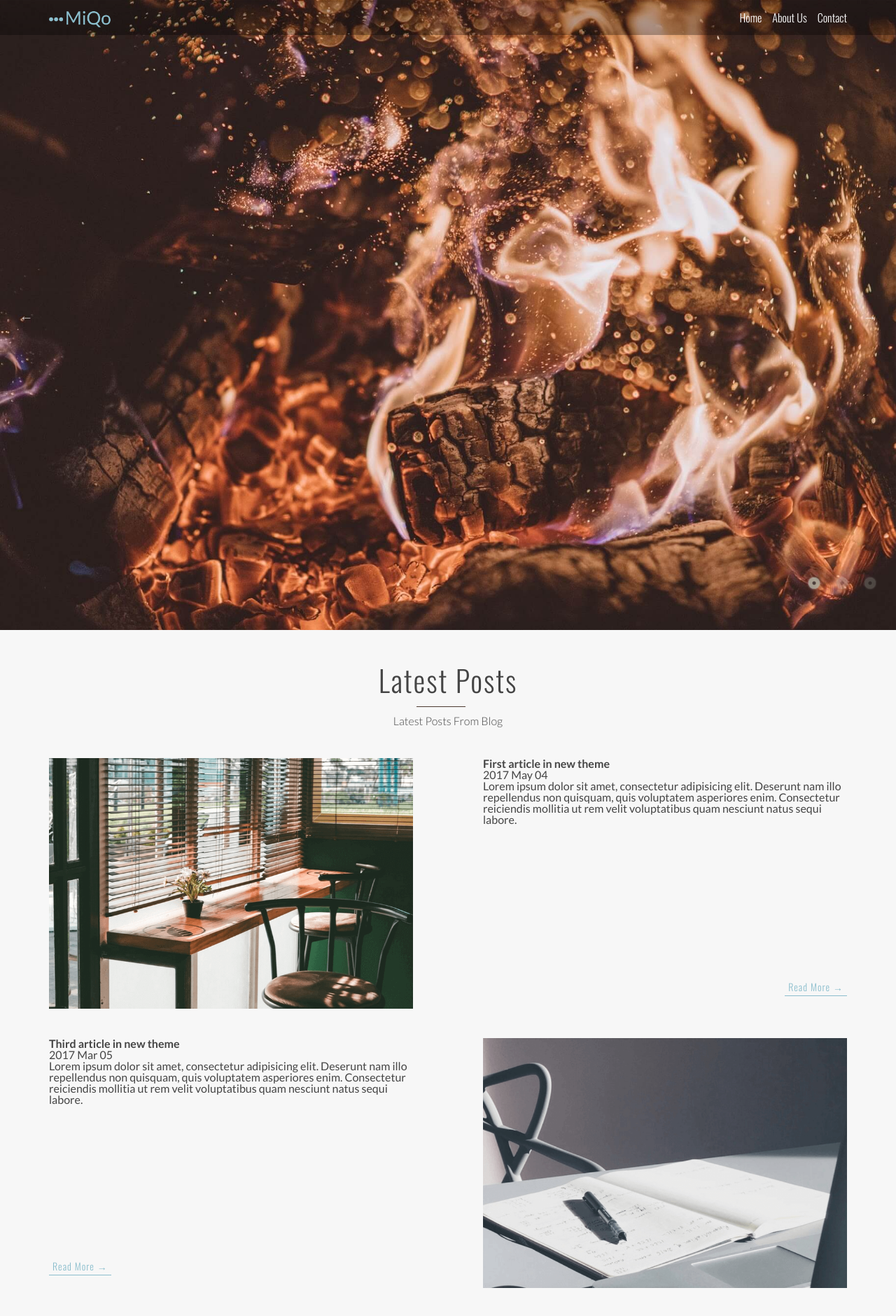
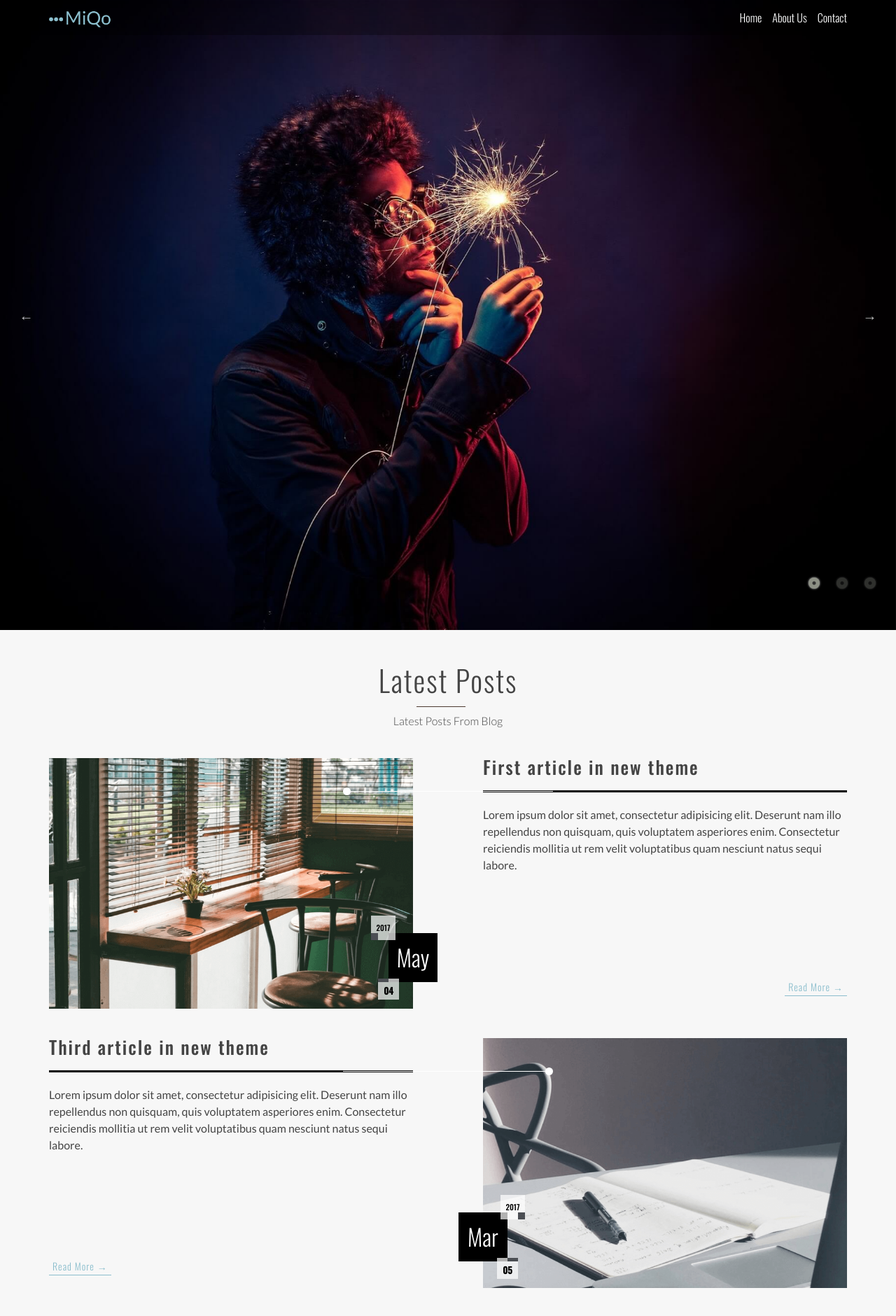
Before and after one commit to sarhov/itsjekyll-miqo, a Jekyll site: the page built from index.html, in a window 1280 px wide. Shown: the top 1880 px of the page at 70% size. Built offline with Jekyll 4.4.1, drawn with Linux system fonts in a browser that asks for light colours; some of the changed text lies outside the part shown.

Commit message:
added styles for home posts

```diff
--- a/_data/slideshow.yml
+++ b/_data/slideshow.yml
@@ -3,7 +3,7 @@ options:
 
 slideshow: true # true/false
 slides:
-  - image: 'slide_2.jpg'
+  - image: 'slide_1.jpg'
     image_type: 'dark' # or 'light', depending on this the text will be lighter or darker to be visible on image
     url: '#'
     title: 'My First Slide Show'
@@ -11,7 +11,7 @@ slides:
     action_text: 'Get It!'
     action_url: '#'
 
-  - image: 'slide_1.jpg'
+  - image: 'slide_2.jpg'
     image_type: 'light' # or 'light', depending on this the text will be lighter or darker to be visible on image
     url: '#'
     title: 'My First Slide Show'
@@ -19,7 +19,7 @@ slides:
     action_text: 'Read More!'
     action_url: '#'
 
-  - image: 'slide_3.jpg'
+  - image: 'slide_1.jpg'
     image_type: 'light' # value 'dark' or 'light', depending on this the text will be lighter or darker to be visible on image
     url: '#'
     title: 'My First Slide Show'
--- a/_includes/latest_posts.liquid
+++ b/_includes/latest_posts.liquid
@@ -15,15 +15,15 @@
 							<a href="{{post.url}}" class="b-post__img-link">
 								<img src="img/{{post.image | prepend: site.baseurl}}" alt="{{post.title}}" class="b-post__img" />
 							</a>
+							<div class="b-post__date">
+								<span class="b-post__date-text b-post__date_year">{{post.date | date: '%Y'}}</span>
+								<span class="b-post__date-text b-post__date_month">{{post.date | date: '%b'}}</span>
+								<span class="b-post__date-text b-post__date_day">{{post.date | date: '%d'}}</span>
+							</div>
 						</div>
 						<div class="b-post__info {% cycle b '', 'is-reversed' %}">
-							<h4 class="b-post__title">{{post.title}}</h4>
-							<div class="b-post__date">
-								<span class="b-post__date-text">{{post.date | date: '%Y'}}</span>
-								<span class="b-post__date-text">{{post.date | date: '%b'}}</span>
-								<span class="b-post__date-text">{{post.date | date: '%d'}}</span>
+							<h4 class="b-post__title"><a href="{{post.url}}">{{post.title}}</a></h4>
 
-							</div>
 							<div class="b-post__desc">{{post.excerpt}}</div>
 							<a href="{{post.url}}" class="b-post__link button">
 								<span class="button__text">Read More </span>
--- a/_sass/_main.scss
+++ b/_sass/_main.scss
@@ -165,15 +165,36 @@ a{
 .b-post{
 	margin-bottom: 40px;
 	position: relative;
+	overflow: hidden;
 	&__media{
 		width: 50%;
 		float: left;
 		padding-right: 50px;
+		position: relative;
 		&.is-reversed{
 			position: relative;
 			right: -50%;
 			padding-right: 0;
 			padding-left: 50px;
+			.b-post__date{
+				left: 15px;
+				&_year{
+					left: auto;
+					right: -25px;
+					&::after{
+						left: auto;
+						right: 0;
+					}
+				}
+				&_day{
+					left: auto;
+					right: -15px;
+					&::after{
+						left: auto;
+						right:0;
+					}
+				}
+			}
 		}
 		@media screen and (max-width: 480px){
 			float: none;
@@ -202,6 +223,31 @@ a{
 				right: auto;
 				left:0;
 			}
+			.b-post__title{
+				&::before{
+					left: auto;
+					right: -200px;
+				}
+				&::after{
+					left: auto;
+					right: -200px;
+				}
+				&:hover{
+					&:hover{
+						&::before{
+							width: 150%;
+							left: auto;
+							background: #ddd;
+							right: -250px;
+						}
+						&::after{
+							background: #ddd;
+							right: -250px;
+							left: auto;
+						}
+					}
+				}
+			}
 		}
 		@media screen and (max-width: 480px){
 			float: none;
@@ -218,4 +264,117 @@ a{
 		right: 0;
 		bottom: 20px;
 	}
+	&__date {
+		position: absolute;
+		right: 15px;
+		background: #000;
+		height: 70px;
+
+		width: 70px;
+		z-index: 2;
+		color: #fff;
+		@extend %oswald;
+		bottom: 40px;
+		text-align: center;
+		&_year{
+	    position: absolute;
+	    top: -25px;
+	    height: auto;
+	    background: rgba(255,255,255, 0.7);
+	    color: #000;
+	    font-size: 11px;
+	    left: -25px;
+	    height: 35px;
+	    width: 35px;
+	    line-height: 35px;
+	    z-index: -1;
+	    font-weight: bold;
+			font-weight: 500;
+	    &::after {
+			    position: absolute;
+			    content: '';
+			    bottom: 0;
+			    width: 10px;
+			    height: 10px;
+			    background: #4b4e53;
+			    left: 0;
+			}
+		}
+		&_month{
+			line-height: 70px;
+			font-size: 33px;
+			font-weight: 300;
+		}
+		&_day{
+			position: absolute;
+			bottom: -25px;
+			height: auto;
+			background: rgba(255,255,255, 0.7);
+			color: #000;
+			font-size: 13px;
+			left: -15px;
+			height: 30px;
+			width: 30px;
+			line-height: 35px;
+			z-index: -1;
+			font-weight: bold;
+	    &::after {
+			    position: absolute;
+			    content: '';
+			    top: 0;
+			    width: 15px;
+			    height: 5px;
+			    background: #4b4e53;
+			    left: 0;
+			}
+		}
+	}
+	&__title{
+		position: relative;
+		padding-bottom: 20px;
+		margin-bottom: 20px;
+		@extend %oswald;
+		font-size: 26px;
+		font-weight: 500;
+		border-bottom: 3px solid #000;
+		letter-spacing: 2px;
+		a{
+			color: #444;
+		}
+		&:before{
+			content: '';
+			transition: all 0.7s;
+			width: 300px;
+			left: -200px;
+			bottom:-2px;
+			background: #fff;
+			height: 1px;
+			position: absolute;
+		}
+		&::after{
+			content: '';
+			position: absolute;
+			left: -200px;
+			background: #fff;
+			bottom: -7px;
+			width: 11px;
+			height: 11px;
+			transition: all 0.7s;
+			border-radius: 50%;
+		}
+		&:hover{
+			&::before{
+				width: 150%;
+				left: -250px;
+				background: #ddd;
+			}
+			&::after{
+				background: #ddd;
+				left: -250px;
+			}
+		}
+	}
+	&__desc{
+		line-height: 1.5;
+	}
 }
```
Also changed, not shown: 1 other file.
